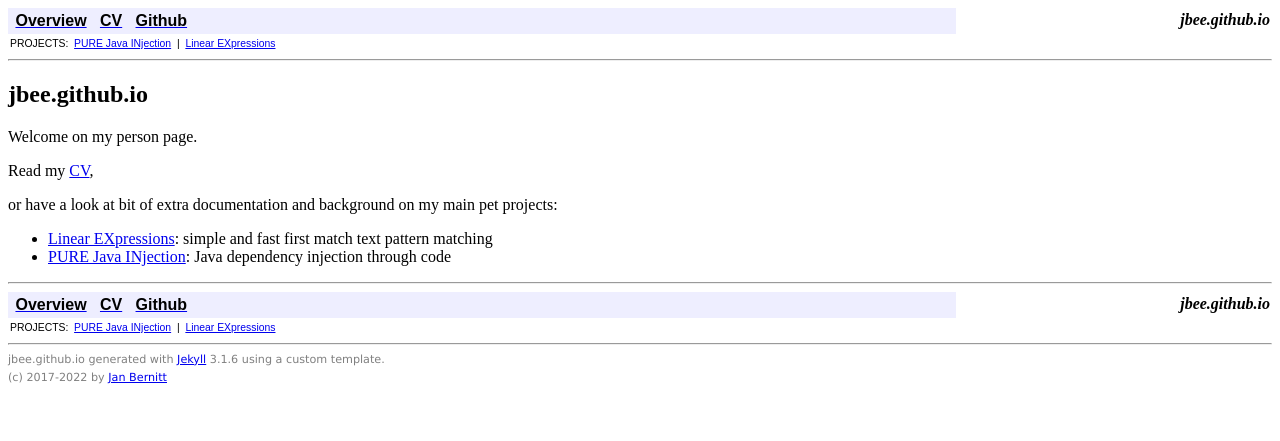
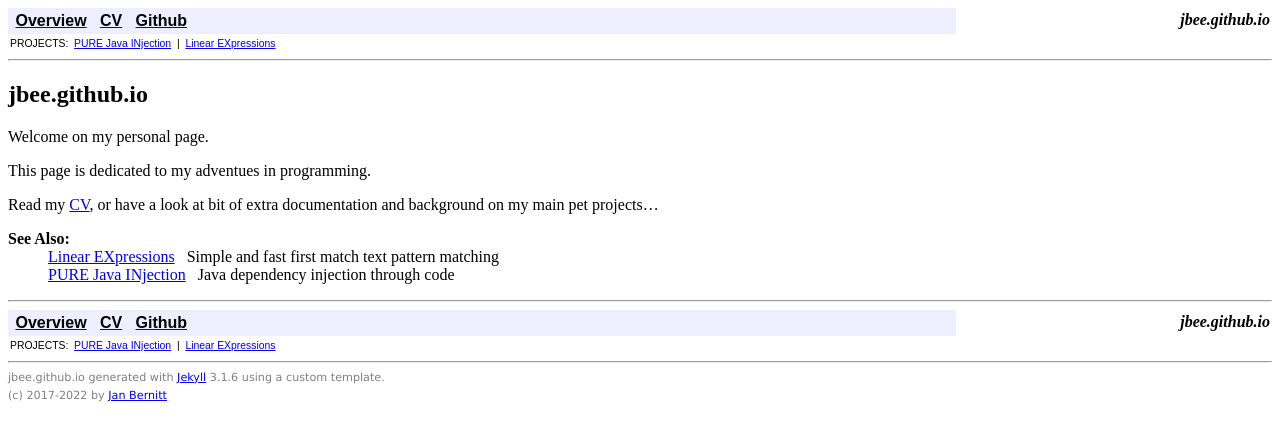
Before and after one commit to jbee/jbee.github.io, a Jekyll site: the page built from index.md, in a window 1280 px wide. Shown: the top 441 px of the page. Built offline with Jekyll 4.4.1, drawn with Linux system fonts in a browser that asks for light colours.

Commit message:
fix: typo on home page

```diff
--- a/index.md
+++ b/index.md
@@ -6,14 +6,19 @@ dark: false
 
 # jbee.github.io
 
-Welcome on my person page.
+Welcome on my personal page.
+<p>This page is dedicated to my adventues in programming.</p>
 
-Read my <a href="/cv/">CV</a>,
-<p>or have a look at bit of extra documentation and background on my main pet projects:
-<ul>
-{% for page in site.pages %}{% if page.categories contains 'project' %}<li><a href="{{ page.url }}" title="{{ page.summary }}">{{ page.title }}</a>: {{ page.summary }}</li> {% endif %}{% endfor %}
-</ul>
-</p>
+Read my <a href="/cv/">CV</a>, or have a look at bit of extra documentation and background on my main pet projects...
+
+<dl>
+	<dt>See Also:</dt>
+	<dd>
+		{% for page in site.pages %}{% if page.categories contains 'project' %}
+		<a href="{{ page.url }}" title="{{ page.summary }}">{{ page.title }}</a> &nbsp; {{ page.summary }}<br/>
+		{% endif %}{% endfor %}
+	</dd>
+</dl>
 
 <!--
 ## Posts
```
Also changed, not shown: lex/index.md (+1 -1 lines).
